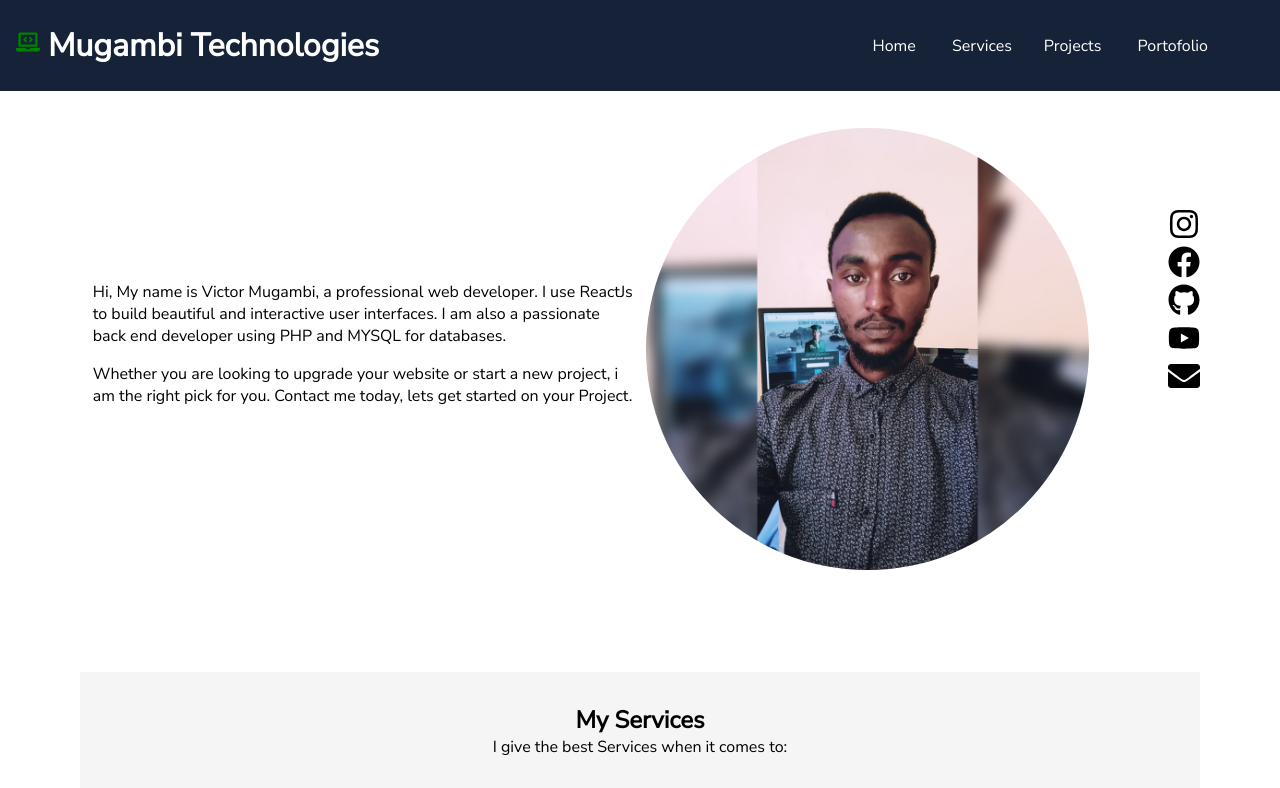
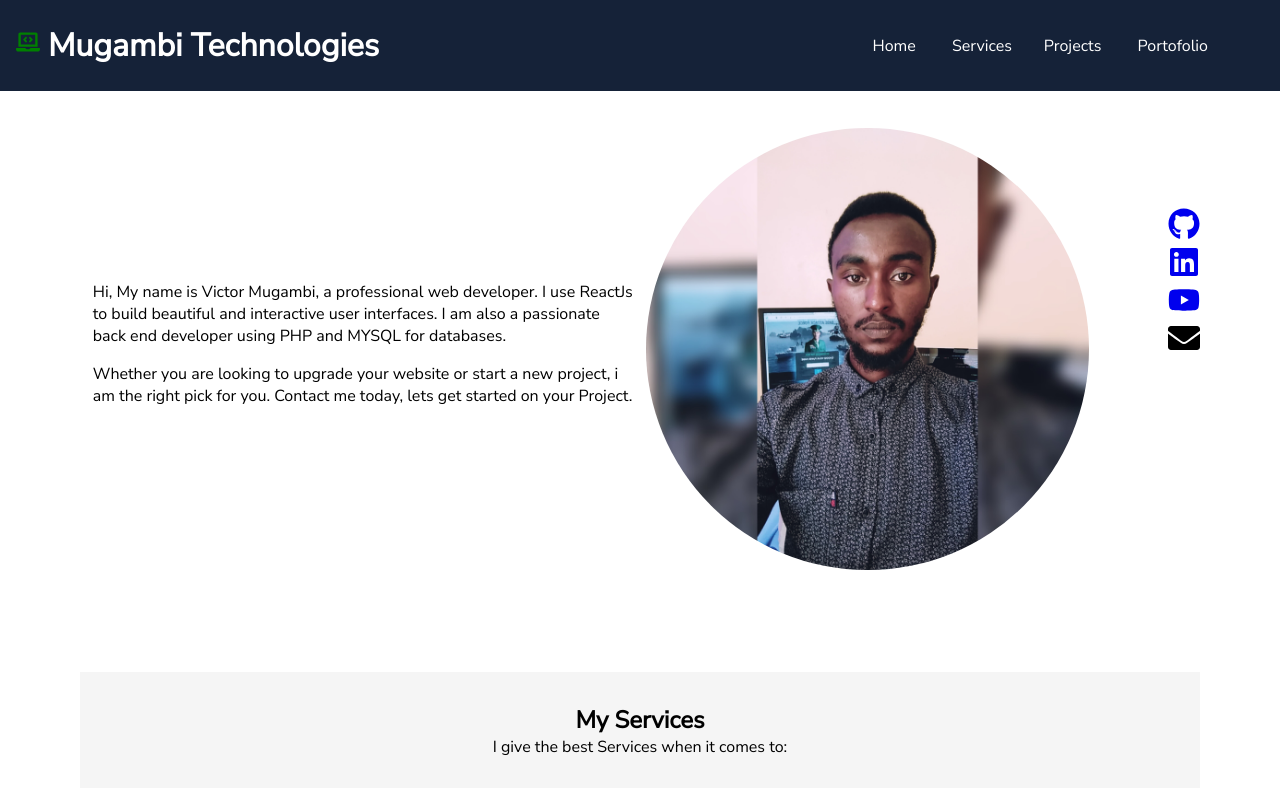
Before and after one commit to mugambi-victor/Portofolio, a React (Create React App) app: page / in a window 1280 px wide. Shown: the top 788 px of the page. Built offline with nearby package versions, Linux system fonts and the light colour scheme.

Commit message:
updating links

```diff
--- a/src/Components/Intro.js
+++ b/src/Components/Intro.js
@@ -2,7 +2,7 @@ import React from 'react';
 import { styled } from 'styled-components';
 // import SecondaryButton from './SecondaryButton';
 import bg from '../img/bg.jpg';
-import {FaInstagram} from 'react-icons/fa';
+import {FaInstagram, FaLinkedin} from 'react-icons/fa';
 import {FaFacebook} from 'react-icons/fa';
 import {FaGithub} from 'react-icons/fa';
 import {FaYoutube} from 'react-icons/fa';
@@ -26,10 +26,10 @@ function Intro(){
                 <img src={bg} alt="img"></img>
                 <Ics>
                     <ul>
-                        <li> <FaInstagram style={ico}/></li>
-                        <li><FaFacebook style={ico}/></li>
-                        <li><FaGithub style={ico}/></li>
-                        <li><FaYoutube style={ico}/></li>
+
+                        <li> <a href='https://github.com/mugambi-victor'> <FaGithub style={ico}/></a></li>
+                        <li> <a href='https://www.linkedin.com/in/victor-mugambi-18bb87203/'> <FaLinkedin style={ico}/></a></li>
+                        <li> <a href='https://www.youtube.com/channel/UCSDPNMuHts7TYWh8X-zfJQw'> <FaYoutube style={ico}/></a></li>
                         <li><FaEnvelope style={ico}/></li>
                     </ul>
 
```
